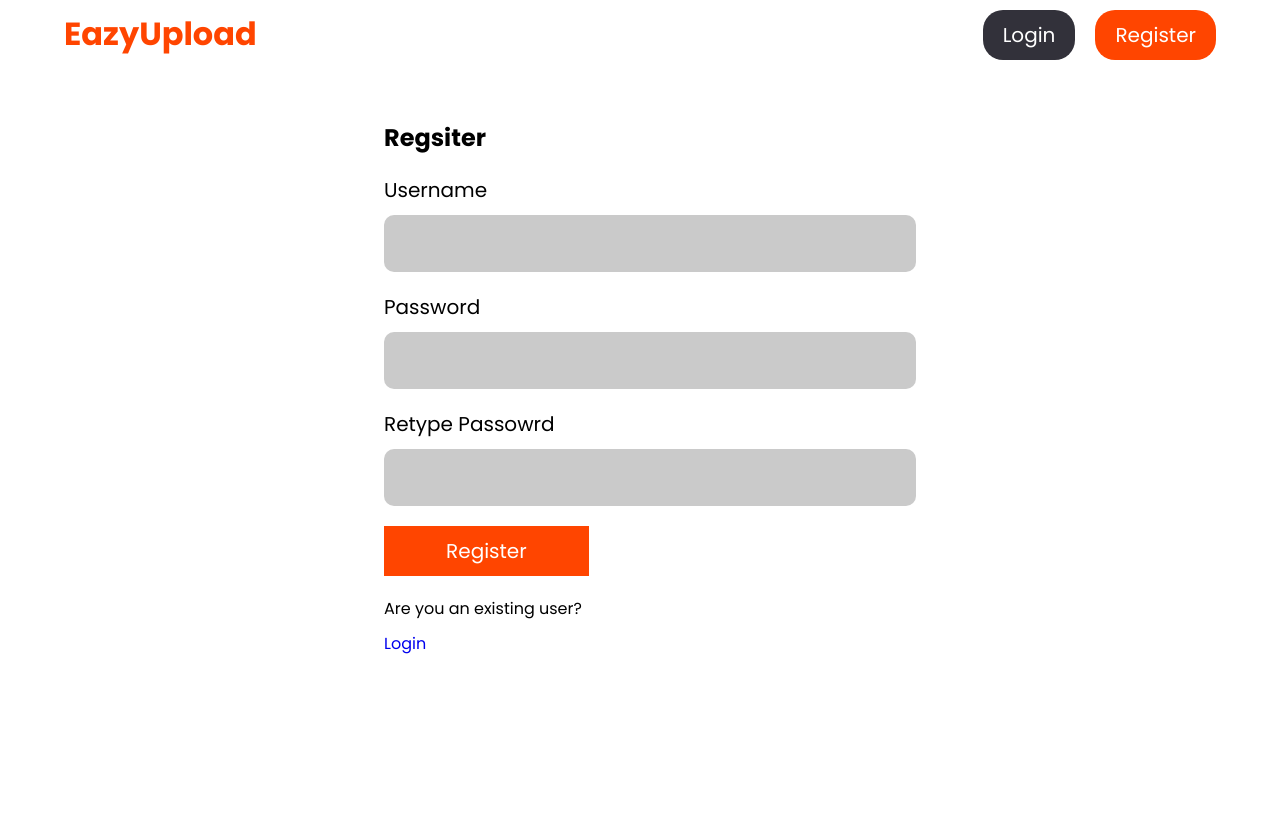
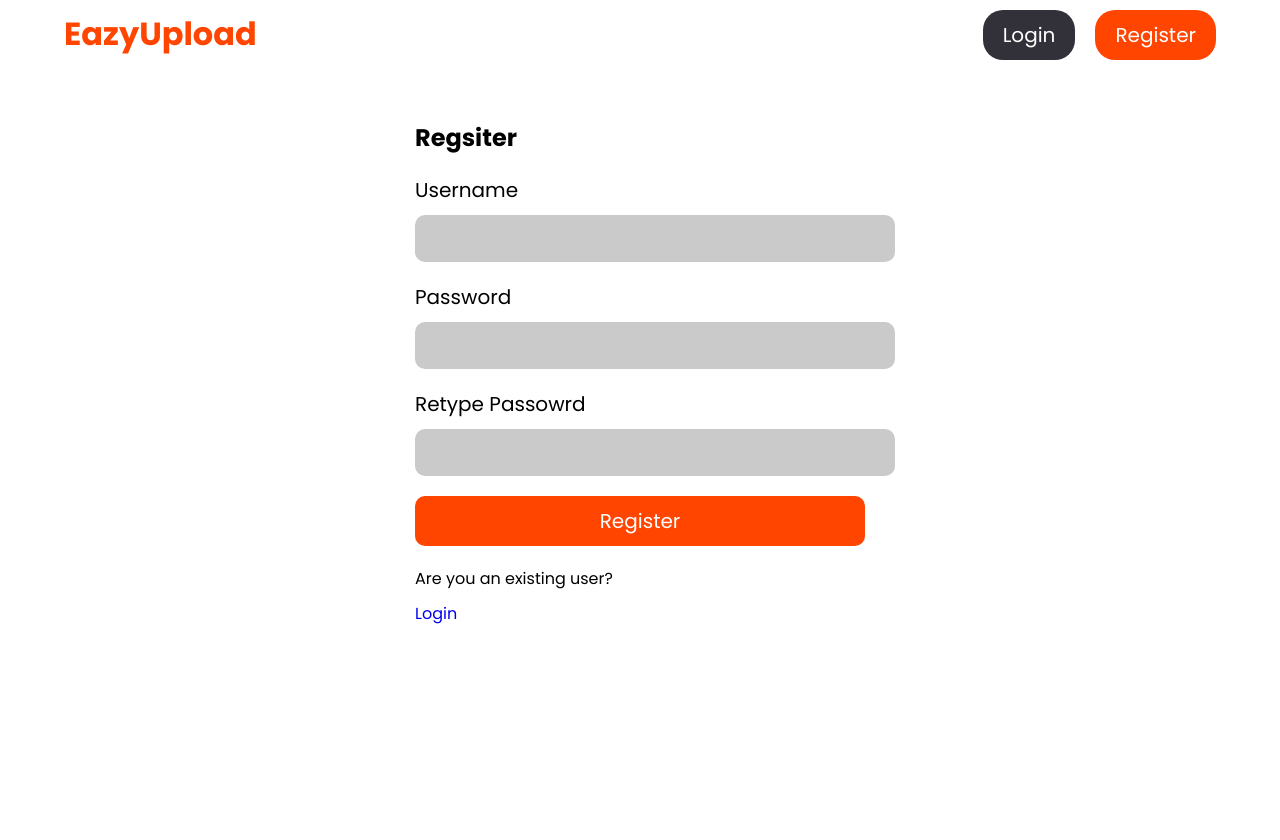
Before and after one commit to Abmichael01/gallery, a Django app: page /account/register/ in a window 1280 px wide. Run offline with Django 4.2, Linux system fonts and the light colour scheme; some web fonts are replaced.

Commit message:
new commit

```diff
--- a/static/css/loginRegister.css
+++ b/static/css/loginRegister.css
@@ -2,14 +2,14 @@
     display: flex;
     justify-content: center;
     min-height: 100vh;
-    padding: 20px 0px;
+    padding: 20px 10px;
 }
 
 .login, .register{
     display: flex;
     flex-direction: column;
     gap: 20px;
-    width: 40%;
+    width: 450px;
     margin-top: 100px;
 }
 
@@ -40,7 +40,7 @@ form label{
 
 form input{
     font-size: 18px;
-    padding: 15px 10px;
+    padding: 10px 15px;
     width: 100%;
     background-color: rgb(202, 202, 202);
     border-radius: 10px;
@@ -54,8 +54,9 @@ form button{
     background-color: orangered;
     border: none;
     color: white;
-    width: 40%;
+    width: 100%;
     cursor: pointer;
+    border-radius: 10px;
 }
 
 form button:hover{
@@ -64,10 +65,18 @@ form button:hover{
 }
 
 
+/* @media screen and (max-width: 800px) {
+
+    .login, .register{
+        width: 80%;
+    }
+
+ } */
+
 @media screen and (max-width: 600px) {
 
     .login, .register{
-        width: 90%;
+        width: 100%;
     }
 
  }
```
